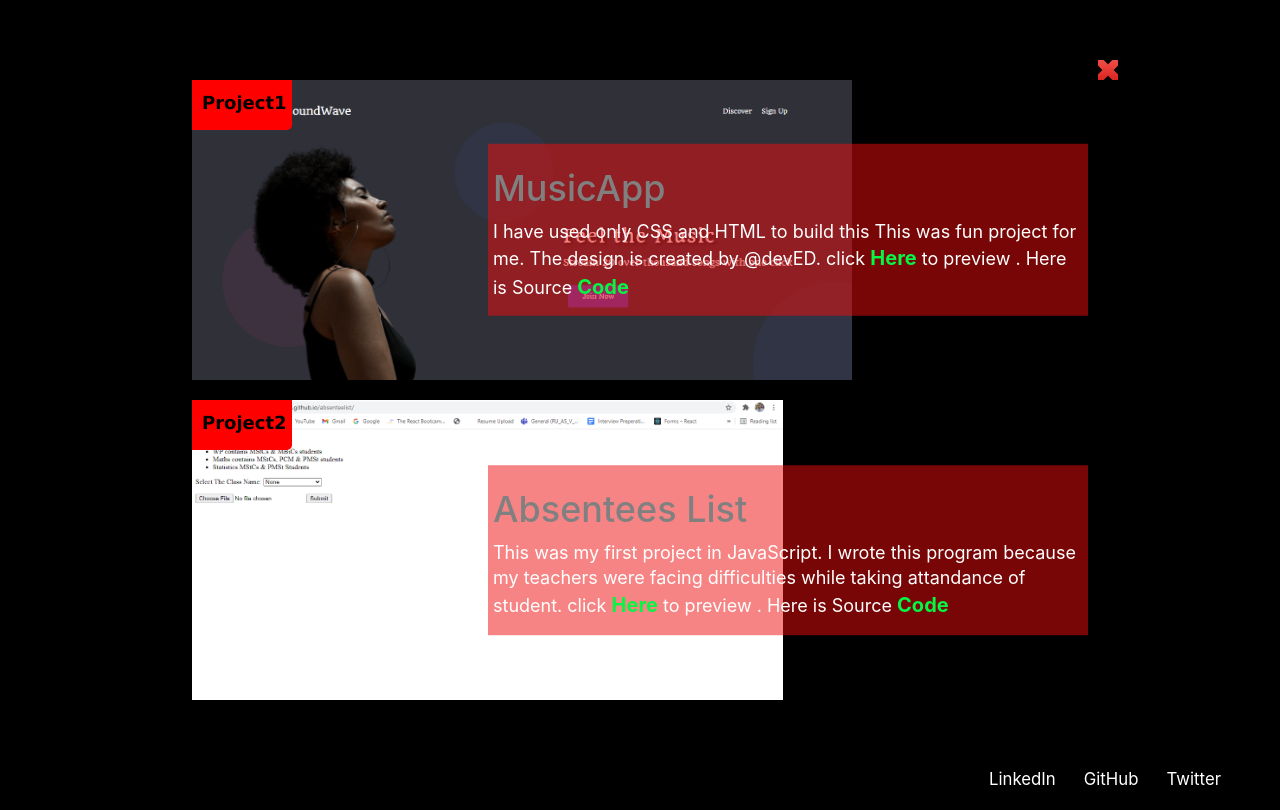
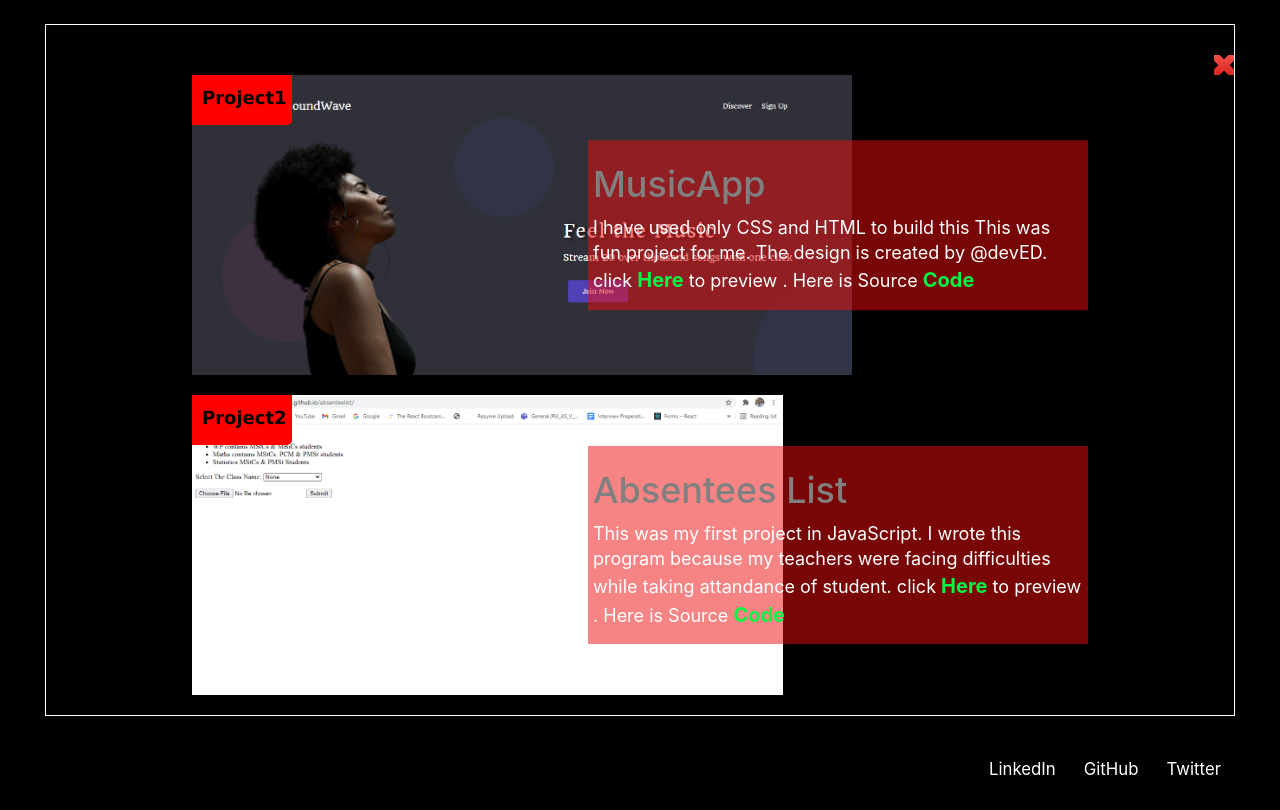
Before and after one commit to unknownBalak/portfolio, a React (Create React App) app: page /project in a window 1280 px wide. Built offline with nearby package versions, Linux system fonts and the light colour scheme; a web font is replaced by a local one.

Commit message:
newBranch Update

```diff
--- a/src/components/css/project.css
+++ b/src/components/css/project.css
@@ -1,7 +1,9 @@
 .projects {
   margin: auto;
-  padding: 30px;
+  /* padding: 30px; */
   position: relative;
+  width: 100%;
+  border: 1px solid;
 }
 .projects h1 {
   color: gray;
@@ -65,7 +67,7 @@
   transform: translateY(-50%);
   background-color: rgba(240, 12, 12, 0.507);
   padding: 5px;
-  width: 600px;
+  width: 500px;
   font-size: 18px;
 }
 
```
Also changed, not shown: 1 other file (tests, documents, lock files or other folders).
